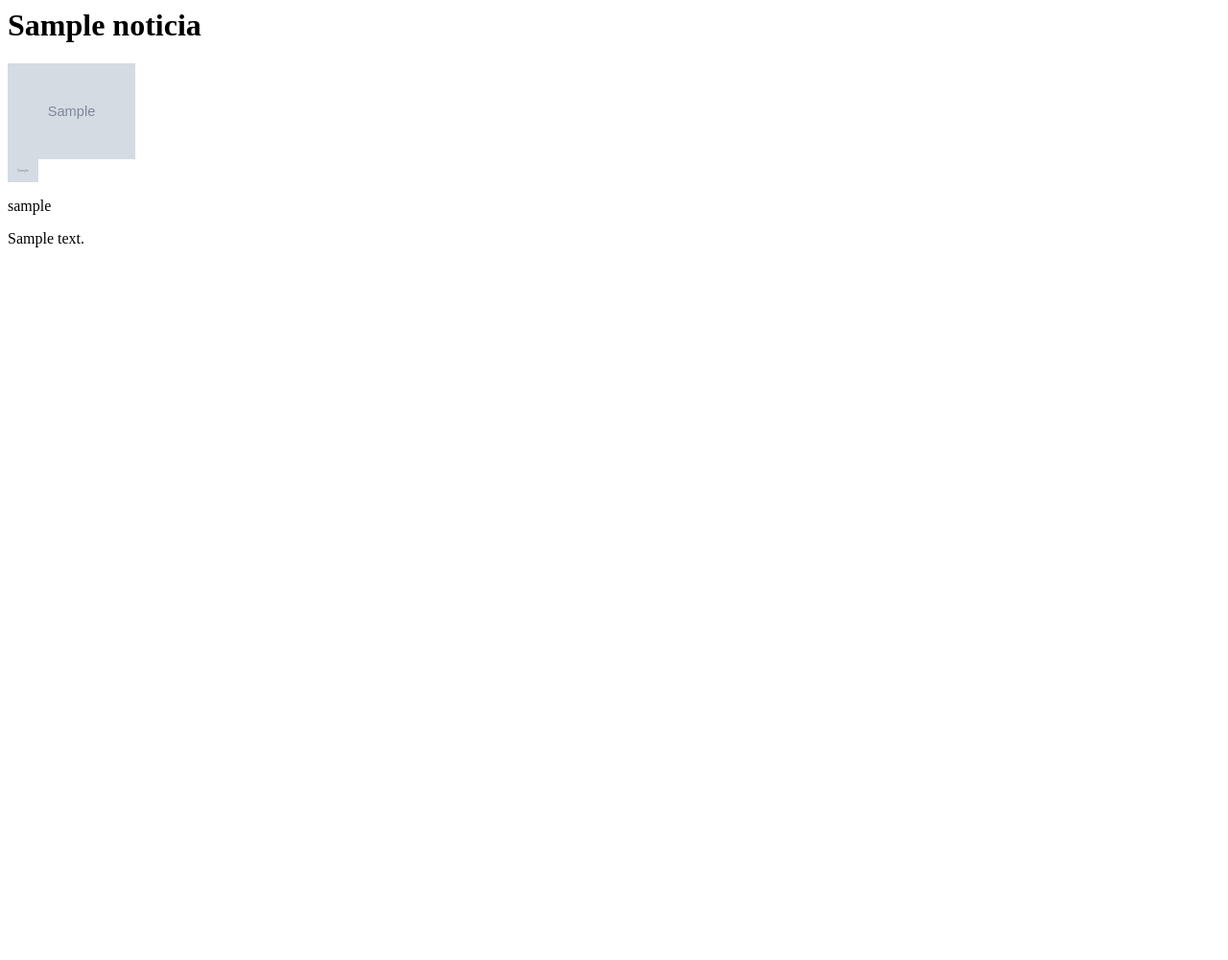
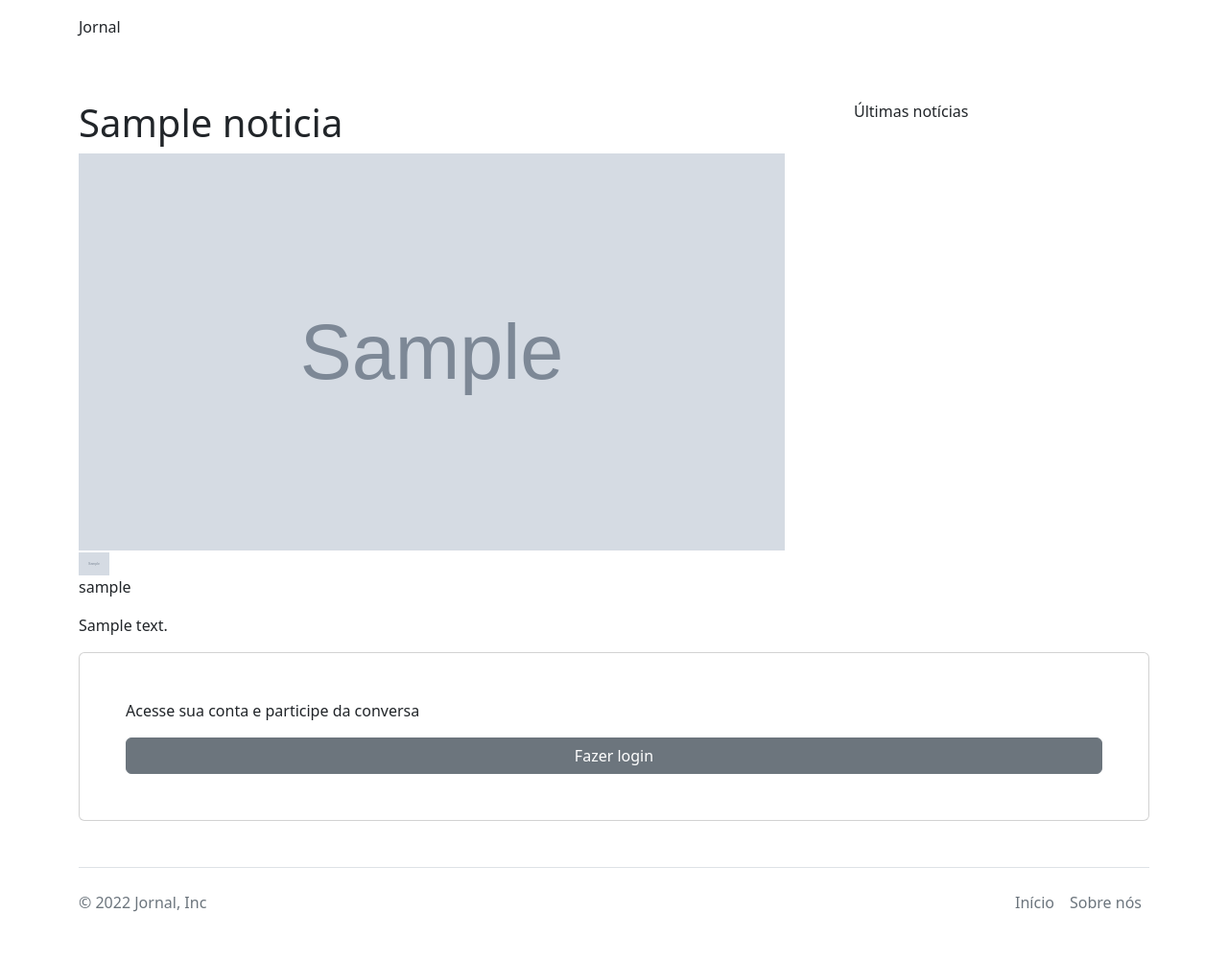
Before and after one commit to diogoodiego/dsweb-jornal, a Django app: page /noticia/1/ in a window 1280 px wide. Shown: the whole page at 96% size. Before the commit the page ends 258 px from the top, so only its background shows below. Run offline with Django 3.2, Linux system fonts and the light colour scheme; tables that the repository leaves empty hold one stand-in row (values such as "Sample post"); grey boxes marked "Sample" are stand-in pictures; parts of the project's set-up code (start-up, migrations or seed data) failed here and were passed over.

Commit message:
Página de detalhes

```diff
--- a/jornal/templates/jornal/main-logged.html
+++ b/jornal/templates/jornal/main-logged.html
@@ -12,11 +12,17 @@
 <body>
     <nav class="container-fluid bg-white position-sticky">
         <div class="container py-3 d-flex flex-row justify-content-between align-items-center">
+          {% if request.user.usuario %}
             <a class="navbar-brand" href="{% url 'jornal:home' %}">Jornal</a>
+          {% else %}
+            <a class="navbar-brand" href="{% url 'jornal:index' %}">Jornal</a>
+          {% endif %}
 
             <nav class="d-flex flex-row gap-2">
-                <img src="{{user.usuario.imagem.url}}" style="height:24px;width:24px;" class="rounded-circle border border-3 border-primary"/>
-                <span>{{user.username}}</span>
+              {% if request.user.usuario %}
+              <img src="{{user.usuario.imagem.url}}" style="height:24px;width:24px;" class="rounded-circle border border-3 border-primary"/>
+              <span>{{user.username}}</span>
+              {% endif %}
             </nav>
 
         </div>
--- a/jornal/templates/jornal/noticia/detalhe.html
+++ b/jornal/templates/jornal/noticia/detalhe.html
@@ -1,7 +1,45 @@
-<h1>{{ noticia.titulo }}</h1>
-<img src="{{ noticia.imagem.url }}" style="height:100px" />
-<div>
-    <img src="{{ noticia.autor.imagem.url}}" style="height:24px"/>
-    <p>{{noticia.autor.user.username}}</p>
+{% extends '../main-logged.html' %}
+{% block content %}
+<div class="container my-5">
+    <div class="row gap-5">
+        <div class="col-12 col-md-8">
+            <h1>{{ noticia.titulo }}</h1>
+            <img src="{{ noticia.imagem.url }}" style="width: 100%; aspect-ratio: 16/9; object-fit: cover;" />
+            <div>
+                <img src="{{ noticia.autor.imagem.url}}" style="height:24px" />
+                <p>{{noticia.autor.user.username}}</p>
+            </div>
+            <p>{{ noticia.texto }}</p>
+        </div>
+
+        <div class="col">
+            <p>Últimas notícias</p>
+            {%if ultimas_noticias %}
+            <div class="">
+                {% for not in ultimas_noticias %}
+                {% if not.id != noticia.id %}
+                <div class="card border-0 mb-3">
+                    <div class="row">
+                        <div class="col"><img src="{{ not.imagem.url }}" style="width: 100%; aspect-ratio: 4/3; object-fit: cover;" ></div>
+                        <div class="col">{{not.titulo}}</div>
+                    </div>
+                </div>
+                {% endif %}
+                {% endfor %}
+            </div>
+            {% endif %}
+        </div>
+
+    </div>
+    {% if request.user.usuario %}
+        <div class="container">
+            <input type="text" placeholder="Adicione um comentrio...">
+        </div>
+    {% else %}
+    <div class="card p-5">
+        <p>Acesse sua conta e participe da conversa</p>
+        <a class="btn btn-secondary" href="{% url 'jornal:login' %}">Fazer login</a>
+    </div>
+    {% endif %}
 </div>
-<p>{{ noticia.texto }}</p>
+{% endblock %}
--- a/jornal/urls.py
+++ b/jornal/urls.py
@@ -8,10 +8,10 @@
 urlpatterns = [
     path('', views.index, name='index'),
     path('login/',views.login_view.as_view(), name='login'),
-    path('register',views.register_view.as_view(), name='register'),
-    path('logout',views.logout_view, name='logout'),
-    path('home',views.home.as_view(), name='home'),
-    path('noticia',views.noticia_view.as_view(), name='noticia'),
+    path('register/',views.register_view.as_view(), name='register'),
+    path('logout/',views.logout_view, name='logout'),
+    path('home/',views.home.as_view(), name='home'),
+    path('noticia/',views.noticia_view.as_view(), name='noticia'),
     path('noticia/<int:noticia_id>/', views.noticia_detalhe.as_view(), name='noticia_detalhe'),
     path('test/',views.test_view.as_view(),name="test")
 ]
--- a/jornal/views.py
+++ b/jornal/views.py
@@ -111,7 +111,9 @@
 class noticia_detalhe(TemplateView):
     def get(self, request,noticia_id):
         noticia = get_object_or_404(Noticia, pk=noticia_id)
-        return render(request, "jornal/noticia/detalhe.html", {"noticia":noticia})
+        noticias = Noticia.objects.order_by('-data_hora')[:5]
+        contexto = {"user":request.user, "noticia":noticia, "ultimas_noticias":noticias}
+        return render(request, "jornal/noticia/detalhe.html", contexto)
 
 
 class test_view(TemplateView):
```
